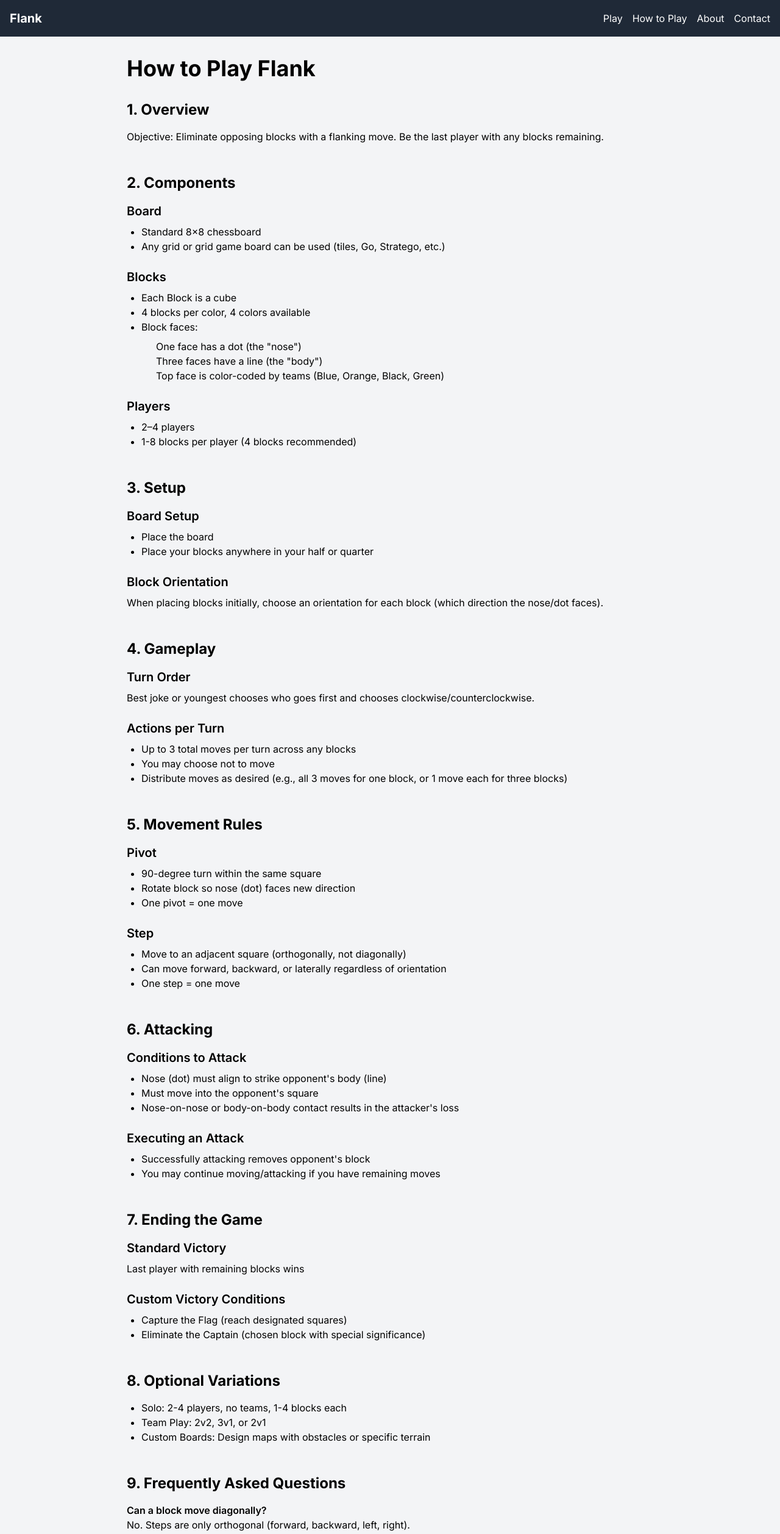
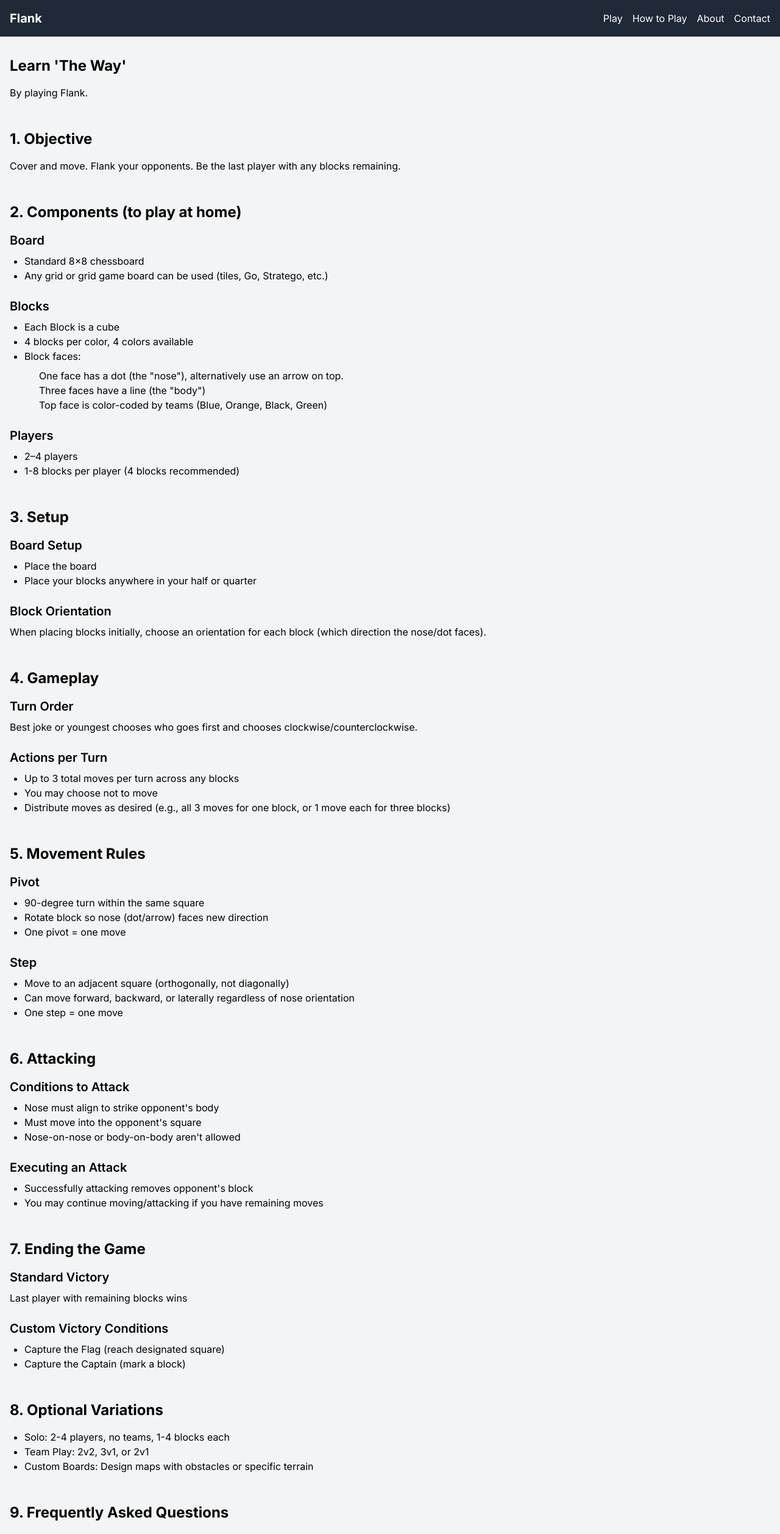
Before and after one commit to niconico33/Flank, a Next.js app: page /how-to-play in a window 1280 px wide. Shown: the top 2515 px of the page at 61% size. Built offline with nearby package versions, Linux system fonts and the light colour scheme.

Commit message:
aethetics

```diff
--- a/src/app/how-to-play/page.tsx
+++ b/src/app/how-to-play/page.tsx
@@ -8,20 +8,25 @@ export default function HowToPlayPage() {
   return (
     <>
       <Navbar />
-      <div className="container mx-auto px-4 py-8 max-w-4xl">
-        <h1 className="text-4xl font-bold mb-8">How to Play Flank</h1>
+      <div className="container mx-auto px-4 py-8">
+        <section className="mb-12">
+          <h2 className="text-2xl font-bold mb-4">Learn 'The Way'</h2>
+          <p className="mb-4">
+            By playing Flank.
+          </p>
+        </section>
 
         {/* Overview Section */}
         <section className="mb-12">
-          <h2 className="text-2xl font-bold mb-4">1. Overview</h2>
+          <h2 className="text-2xl font-bold mb-4">1. Objective</h2>
           <p className="mb-4">
-          Objective: Eliminate opposing blocks with a flanking move. Be the last player with any blocks remaining.
+            Cover and move. Flank your opponents. Be the last player with any blocks remaining.
           </p>
         </section>
 
         {/* Components Section */}
         <section className="mb-12">
-          <h2 className="text-2xl font-bold mb-4">2. Components</h2>
+          <h2 className="text-2xl font-bold mb-4">2. Components (to play at home)</h2>
 
           <div className="mb-6">
             <h3 className="text-xl font-semibold mb-2">Board</h3>
@@ -38,7 +43,7 @@ export default function HowToPlayPage() {
               <li>4 blocks per color, 4 colors available</li>
               <li>Block faces:
                 <ul className="list-circle pl-6 mt-2">
-                  <li>One face has a dot (the "nose")</li>
+                  <li>One face has a dot (the "nose"), alternatively use an arrow on top.</li>
                   <li>Three faces have a line (the "body")</li>
                   <li>Top face is color-coded by teams (Blue, Orange, Black, Green)</li>
                 </ul>
@@ -100,7 +105,7 @@ export default function HowToPlayPage() {
             <h3 className="text-xl font-semibold mb-2">Pivot</h3>
             <ul className="list-disc pl-6">
               <li>90-degree turn within the same square</li>
-              <li>Rotate block so nose (dot) faces new direction</li>
+              <li>Rotate block so nose (dot/arrow) faces new direction</li>
               <li>One pivot = one move</li>
             </ul>
           </div>
@@ -109,7 +114,7 @@ export default function HowToPlayPage() {
             <h3 className="text-xl font-semibold mb-2">Step</h3>
             <ul className="list-disc pl-6">
               <li>Move to an adjacent square (orthogonally, not diagonally)</li>
-              <li>Can move forward, backward, or laterally regardless of orientation</li>
+              <li>Can move forward, backward, or laterally regardless of nose orientation</li>
               <li>One step = one move</li>
             </ul>
           </div>
@@ -122,9 +127,9 @@ export default function HowToPlayPage() {
           <div className="mb-6">
             <h3 className="text-xl font-semibold mb-2">Conditions to Attack</h3>
             <ul className="list-disc pl-6">
-              <li>Nose (dot) must align to strike opponent's body (line)</li>
+              <li>Nose must align to strike opponent's body</li>
               <li>Must move into the opponent's square</li>
-              <li>Nose-on-nose or body-on-body contact results in the attacker's loss</li>
+              <li>Nose-on-nose or body-on-body aren't allowed</li>
             </ul>
           </div>
 
@@ -149,8 +154,8 @@ export default function HowToPlayPage() {
           <div className="mb-6">
             <h3 className="text-xl font-semibold mb-2">Custom Victory Conditions</h3>
             <ul className="list-disc pl-6">
-              <li>Capture the Flag (reach designated squares)</li>
-              <li>Eliminate the Captain (chosen block with special significance)</li>
+              <li>Capture the Flag (reach designated square)</li>
+              <li>Capture the Captain (mark a block)</li>
             </ul>
           </div>
         </section>
@@ -187,19 +192,6 @@ export default function HowToPlayPage() {
             </div>
           </div>
         </section>
-
-        {/* Final Notes Section */}
-        <section className="mb-12">
-          <h2 className="text-2xl font-bold mb-4">Final Notes</h2>
-          <p className="mb-4">
-            Learn The Way in play. Flanking is an emergent property of competition. You can flank in all scales
-            and types of competition. Flank can be done as one piece or cooperatively. To cover and move, set a
-            base element and flank with another element.
-          </p>
-          <p>
-            Flank strategically on the board, and Flank tactically to eliminate opponent blocks.
-          </p>
-        </section>
       </div>
       <Footer />
     </>
--- a/src/app/page.tsx
+++ b/src/app/page.tsx
@@ -52,7 +52,7 @@ export default function HomePage() {
             <section className="mb-8">
               <h3 className="text-2xl font-bold mb-4">Winning</h3>
               <p>
-                Be the last player with blocks remaining on the board. See about section for custom ideas.
+                Be the last player with blocks remaining on the board. See 'How to Play' for variations.
               </p>
             </section>
 
--- a/src/components/GameBoard.tsx
+++ b/src/components/GameBoard.tsx
@@ -550,7 +550,7 @@ export default function GameBoard({
             </button>
           </div>
           <p className="text-sm text-gray-600">
-            Click on your piece, press the Next button, or press "t" to cycle through pieces.
+            press 't' to toggle
           </p>
         </div>
 
@@ -559,22 +559,22 @@ export default function GameBoard({
           <h4 className="font-semibold mb-2">Movement Keys</h4>
           <ul className="list-disc pl-5 space-y-1 text-sm text-gray-700">
             <li>
-              <strong>Arrow Keys:</strong> Move piece
+              <strong>Arrow Keys:</strong> Step
             </li>
             <li>
-              <strong>d:</strong> Rotate counterclockwise
+              <strong>d:</strong> Pivot counterclockwise
             </li>
             <li>
-              <strong>f:</strong> Rotate clockwise
+              <strong>f:</strong> Pivot clockwise
             </li>
             <li>
-              <strong>t:</strong> Select next piece
+              <strong>t:</strong> Toggle
             </li>
             <li>
-              <strong>e:</strong> Reset moves
+              <strong>e:</strong> Reset tentative moves
             </li>
             <li>
-              <strong>Enter:</strong> Commit turn
+              <strong>Enter:</strong> Commit moves
             </li>
           </ul>
         </div>
--- a/src/components/SinglePlayerGameClient.tsx
+++ b/src/components/SinglePlayerGameClient.tsx
@@ -55,19 +55,19 @@ export default function SinglePlayerGameClient() {
   };
 
   return (
-    <div className="game-container flex flex-col justify-center items-center p-4">
+    <div className="min-h-[calc(100vh-8rem)] flex flex-col items-center py-8 px-4 overflow-y-auto">
       {/* Reset Button */}
-      <div className="mb-4">
+      <div className="mb-6 mt-2">
         <button
           onClick={handleResetGame}
-          className="px-4 py-2 bg-blue-600 text-white rounded hover:bg-blue-700 transition-colors"
+          className="px-6 py-2 bg-blue-600 text-white rounded-lg hover:bg-blue-700 transition-colors"
         >
           Reset Game
         </button>
       </div>
 
-      <h2 className="text-xl font-bold mb-4 text-center">Player 1 (You) vs. Player 2 (AI)</h2>
-      <div className="w-full md:w-5/6 lg:w-3/4 xl:w-2/3 border p-4 rounded shadow bg-white">
+      <h2 className="text-xl font-bold mb-6 text-center">Player 1 (You) vs. Player 2 (AI)</h2>
+      <div className="w-full max-w-5xl mx-auto border p-6 rounded-lg shadow-lg bg-white mb-8">
         <FlankSinglePlayer playerID="1" />
       </div>
     </div>
```
